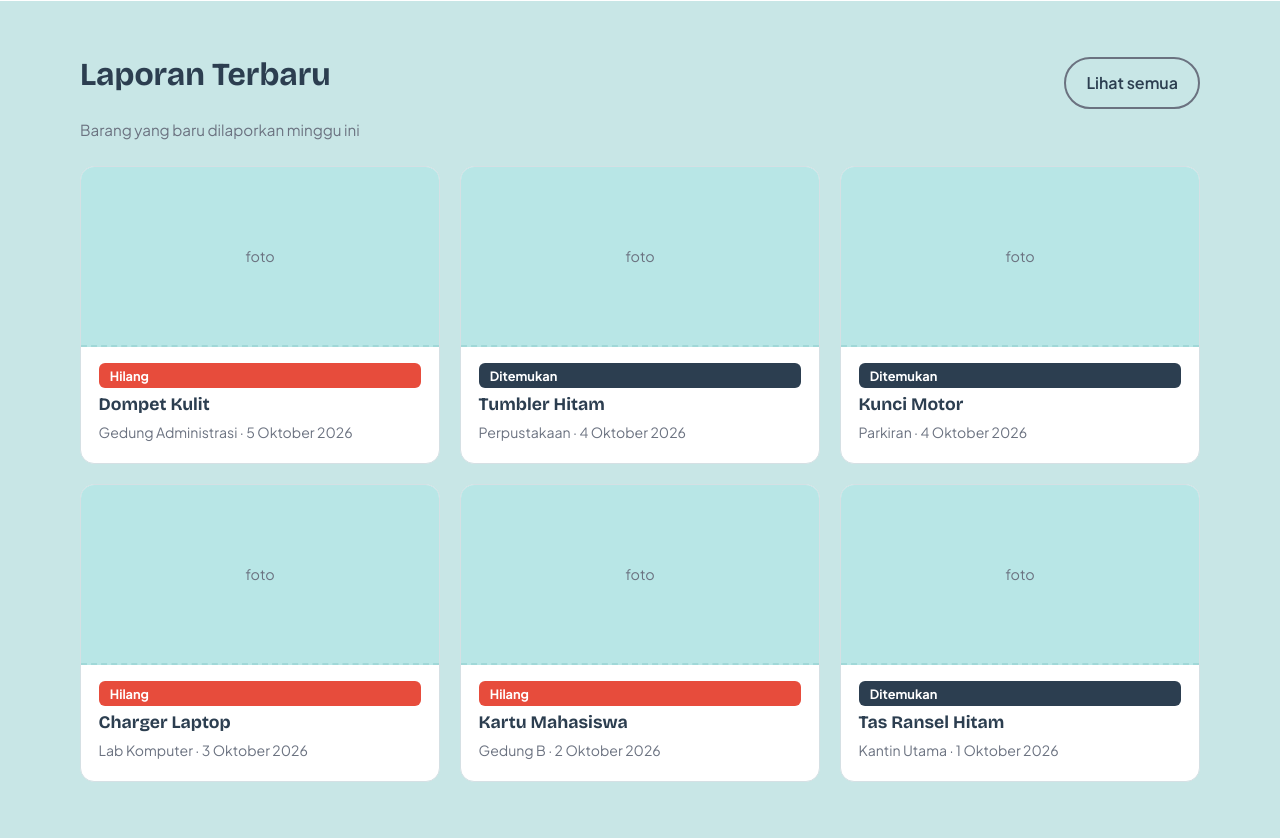
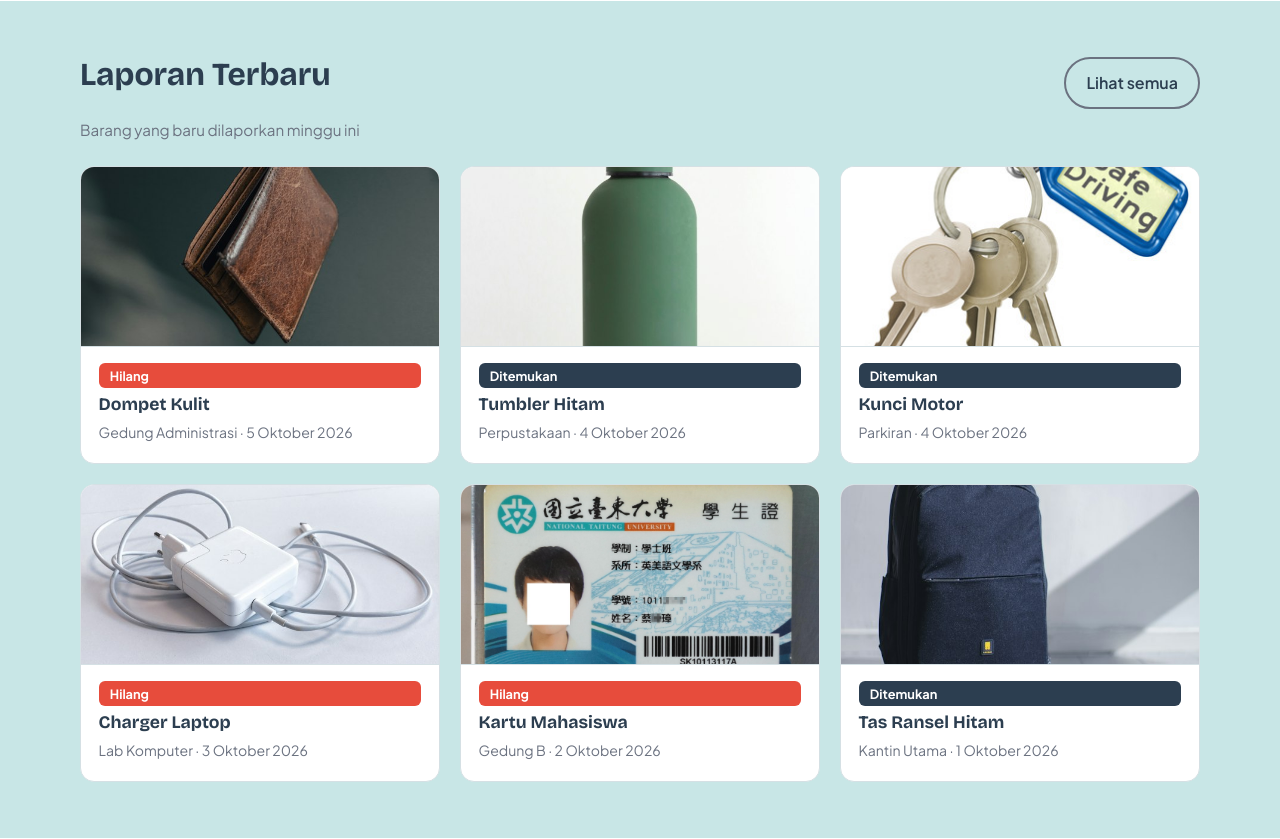
Before and after one commit to adhityamahardika/LostNFound, a PHP site: page / in a window 1280 px wide. Shown: the part 1139-1978 px from the top of the page. Run offline with PHP 8.4, Linux system fonts and the light colour scheme.

Commit message:
Fix ilustrasi homepage dan chat

```diff
--- a/Frontend/core/css/components.css
+++ b/Frontend/core/css/components.css
@@ -79,14 +79,23 @@
 }
 
 .item-card__image {
-  display: grid;
-  place-items: center;
   height: 180px;
-  background: #B8E6E6;
-  color: var(--muted);
-  font-size: .9rem;
-  padding: 1rem;
-  border-bottom: 2px dashed #A0D8D8;
+  background: #f4fafa;
+  overflow: hidden;
+  position: relative;
+  border-bottom: 1px solid var(--line, #d0e4e8);
+}
+
+.item-card__image img {
+  width: 100%;
+  height: 100%;
+  object-fit: cover;
+  display: block;
+  transition: transform .25s ease;
+}
+
+.item-card:hover .item-card__image img {
+  transform: scale(1.05);
 }
 
 .item-card__body {
--- a/Frontend/index.html
+++ b/Frontend/index.html
@@ -130,9 +130,9 @@
 
         <div class="grid">
           <!-- Card 1 -->
-          <article class="item-card">
+          <article class="item-card" onclick="window.location.href='pages/laporan/detail_barang/detail_barang.html?id=1'" style="cursor: pointer;">
             <div class="item-card__image">
-              foto
+              <img src="assets/items/dompet.jpg" alt="Dompet Kulit">
             </div>
             <div class="item-card__body">
               <span class="badge badge--hilang">Hilang</span>
@@ -142,9 +142,9 @@
           </article>
 
           <!-- Card 2 -->
-          <article class="item-card">
+          <article class="item-card" onclick="window.location.href='pages/laporan/detail_barang/detail_barang.html?id=4'" style="cursor: pointer;">
             <div class="item-card__image">
-              foto
+              <img src="assets/items/tumbler.jpg" alt="Tumbler Hitam">
             </div>
             <div class="item-card__body">
               <span class="badge badge--ditemukan">Ditemukan</span>
@@ -154,9 +154,9 @@
           </article>
 
           <!-- Card 3 -->
-          <article class="item-card">
+          <article class="item-card" onclick="window.location.href='pages/laporan/detail_barang/detail_barang.html?id=2'" style="cursor: pointer;">
             <div class="item-card__image">
-              foto
+              <img src="assets/items/kunci.jpg" alt="Kunci Motor">
             </div>
             <div class="item-card__body">
               <span class="badge badge--ditemukan">Ditemukan</span>
@@ -166,9 +166,9 @@
           </article>
 
           <!-- Card 4 -->
-          <article class="item-card">
+          <article class="item-card" onclick="window.location.href='pages/laporan/detail_barang/detail_barang.html?id=6'" style="cursor: pointer;">
             <div class="item-card__image">
-              foto
+              <img src="assets/items/charger.jpg" alt="Charger Laptop">
             </div>
             <div class="item-card__body">
               <span class="badge badge--hilang">Hilang</span>
@@ -178,9 +178,9 @@
           </article>
 
           <!-- Card 5 -->
-          <article class="item-card">
+          <article class="item-card" onclick="window.location.href='pages/laporan/detail_barang/detail_barang.html?id=3'" style="cursor: pointer;">
             <div class="item-card__image">
-              foto
+              <img src="assets/items/ktm.jpg" alt="Kartu Mahasiswa">
             </div>
             <div class="item-card__body">
               <span class="badge badge--hilang">Hilang</span>
@@ -190,9 +190,9 @@
           </article>
 
           <!-- Card 6 -->
-          <article class="item-card">
+          <article class="item-card" onclick="window.location.href='pages/laporan/detail_barang/detail_barang.html?id=5'" style="cursor: pointer;">
             <div class="item-card__image">
-              foto
+              <img src="assets/items/tas.jpg" alt="Tas Ransel Hitam">
             </div>
             <div class="item-card__body">
               <span class="badge badge--ditemukan">Ditemukan</span>
--- a/Frontend/pages/chat/chat.css
+++ b/Frontend/pages/chat/chat.css
@@ -150,6 +150,7 @@
   background: var(--brand-hero-bg, #eaf5f4);
   color: var(--text-muted, #6b7f86);
 }
+.room-empty[hidden] { display: none !important; }
 
 .room-empty strong { color: var(--brand-navy, #1f3a4d); font-size: 1.05rem; }
 .room-empty p { font-size: 0.9rem; max-width: 280px; }
@@ -162,7 +163,11 @@
 .room-empty-icon svg { width: 30px; height: 30px; }
 
 .room-active { flex: 1; display: flex; flex-direction: column; min-height: 0; }
+<<<<<<< Updated upstream
 .chat-room [hidden] { display: none !important; }
+=======
+.room-active[hidden] { display: none !important; }
+>>>>>>> Stashed changes
 
 .room-header {
   display: flex;
--- a/Frontend/pages/chat/chat.js
+++ b/Frontend/pages/chat/chat.js
@@ -199,7 +199,11 @@ document.addEventListener('DOMContentLoaded', function () {
     els.shell.dataset.view = 'room';
     renderList();
     renderRoom();
-    if (window.matchMedia('(min-width: 769px)').matches) els.input.focus();
+    if (window.matchMedia('(min-width: 769px)').matches) {
+      els.input.focus({ preventScroll: true });
+    } else {
+      window.scrollTo({ top: els.shell.offsetTop - 12, behavior: 'smooth' });
+    }
   }
 
   // ---------- Kirim & balasan ----------
```
Also changed, not shown: Frontend/pages/laporan/detail_barang/detail_barang.css (+19 -3 lines), Frontend/pages/laporan/detail_barang/detail_barang.js (+48 -10 lines), Frontend/pages/laporan/laporan_page/laporan.css (+16 -2 lines), Frontend/pages/laporan/laporan_page/laporan.js (+18 -8 lines), Frontend/assets/items/charger.jpg (added), Frontend/assets/items/dompet.jpg (added), Frontend/assets/items/ktm.jpg (added), Frontend/assets/items/kunci.jpg (added), Frontend/assets/items/tas.jpg (added), Frontend/assets/items/tumbler.jpg (added).
